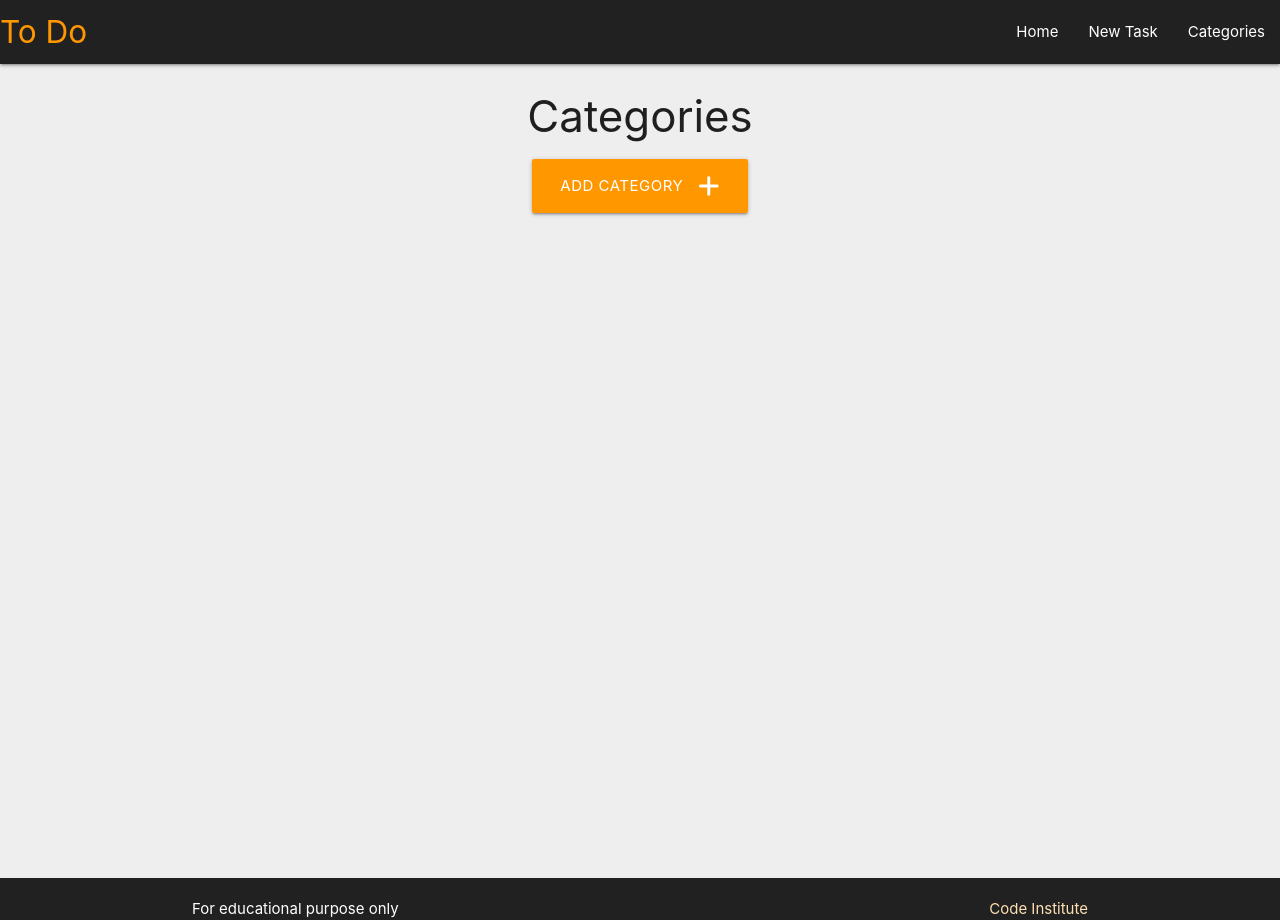
After one commit to johnConstant/CI-task-management-app, a Flask app: page /categories in a window 1280 px wide. The commit adds this page. Run offline with Flask 2, Linux system fonts and the light colour scheme; data that the repository does not hold is empty; some libraries are stand-ins or nearby versions.

Commit message:
Display categories from DB on categories template

```diff
--- a/taskmanager/routes.py
+++ b/taskmanager/routes.py
@@ -1,4 +1,4 @@
-from flask import Flask, render_template
+from flask import Flask, render_template, request, redirect, url_for
 from taskmanager import app, db
 from taskmanager.models import Category, Task
 
@@ -6,3 +6,19 @@ from taskmanager.models import Category, Task
 @app.route('/')
 def home():
     return render_template("tasks.html")
+
+
+@app.route('/categories')
+def categories():
+    categories = list(Category.query.order_by(Category.category_name).all())
+    return render_template("categories.html", categories=categories)
+
+
+@app.route('/add_category', methods=["GET", "POST"])
+def add_category():
+    if request.method == 'POST':
+        category = Category(category_name=request.form.get('category_name'))
+        db.session.add(category)
+        db.session.commit()
+        return redirect(url_for('categories'))
+    return render_template("add_category.html")
--- a/taskmanager/templates/base.html
+++ b/taskmanager/templates/base.html
@@ -20,7 +20,7 @@
               <ul class="right hide-on-med-and-down">
                 <li><a href="{{ url_for('home') }}">Home</a></li>
                 <li><a href="{{ url_for('home') }}">New Task</a></li>
-                <li><a href="{{ url_for('home') }}">Categories</a></li>
+                <li><a href="{{ url_for('categories') }}">Categories</a></li>
               </ul>
             </div>
           </nav>
@@ -28,7 +28,7 @@
           <ul class="sidenav" id="mobile-demo">
             <li><a href="{{ url_for('home') }}">Home</a></li>
             <li><a href="{{ url_for('home') }}">New Task</a></li>
-            <li><a href="{{ url_for('home') }}">Categories</a></li>
+            <li><a href="{{ url_for('categories') }}">Categories</a></li>
           </ul>
         <!-- Main Content -->
         <main class="container">
--- /dev/null
+++ b/taskmanager/templates/categories.html
@@ -0,0 +1,28 @@
+{% extends "base.html" %}
+{% block content %}
+
+<h3 class="center-align">Categories</h3>
+<div class="row">
+    <div class="col s12 center-align">
+        <a href="{{ url_for('add_category') }}" class="btn-large orange">
+            Add Category <i class="fas fa-plus right"></i>
+        </a>
+    </div>
+</div>
+<div class="row">
+    {% for category in categories: %}
+        <div class="col s12 m6 l4">
+            <div class="card grey darken-4">
+            <div class="card-content white-text">
+                <span class="card-title">{{ category.category_name }}</span>
+            </div>
+            <div class="card-action">
+                <a href="#" class="btn green accent-4">Edit <i class="fas fa-pencil"></i></a>
+                <a href="#" class="btn red">Delete <i class="fas fa-trash"></i></a>
+            </div>
+            </div>
+        </div>
+    {% endfor %}
+  </div>
+
+{% endblock %}
```
Also changed, not shown: taskmanager/templates/add_category.html (added, +22 -0 lines).
